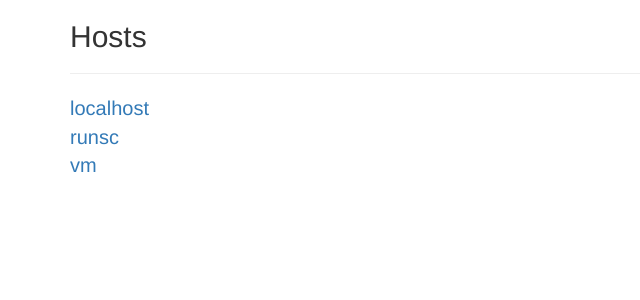
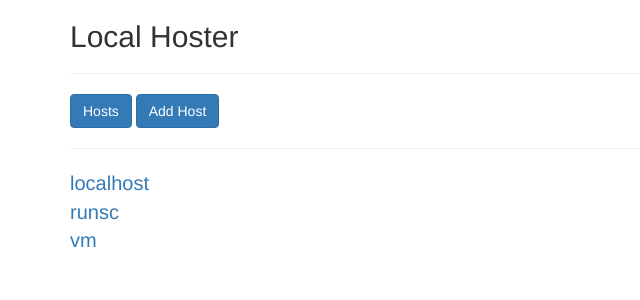
Before and after one commit to billyxs/local-hoster-basic, a PHP site: page /etc-hosts.php in a window 1280 px wide. Shown: the top 300 px of the page, without its empty margins (0-640 px from the left). Run offline with PHP 8.4, Linux system fonts and the light colour scheme; data that the repository does not hold is empty; some libraries are stand-ins or nearby versions.

Commit message:
add links for sensibility

```diff
--- a/add-host.php
+++ b/add-host.php
@@ -46,6 +46,9 @@ if(isset($_REQUEST['data']) ) {
 	<div class="container">
 		<h2>Local Hoster</h2>
 		<hr />
+		<a href="etc-hosts.php" class="btn btn-primary bt-lg">Hosts</a>
+		<a href="add-host.php" class="btn btn-primary bt-lg">Add Host</a>
+		<hr />
 		<h3>Add Host</h3>
 		<blockquote class="active">
 			<p>Update your hosts and apache vhosts file by entering in the domain name and file path you would like to use to access your project.</p>
--- a/etc-hosts.php
+++ b/etc-hosts.php
@@ -48,7 +48,10 @@ if ($handle) {
 <body>
 
 	<div class="container">
-		<h2>Hosts</h2>
+		<h2>Local Hoster</h2>
+		<hr />
+		<a href="etc-hosts.php" class="btn btn-primary bt-lg">Hosts</a>
+		<a href="add-host.php" class="btn btn-primary bt-lg">Add Host</a>
 		<hr />
 		<?php
 
--- /dev/null
+++ b/index.php
@@ -0,0 +1,2 @@
+<?php
+header('Location: etc-hosts.php');
```
